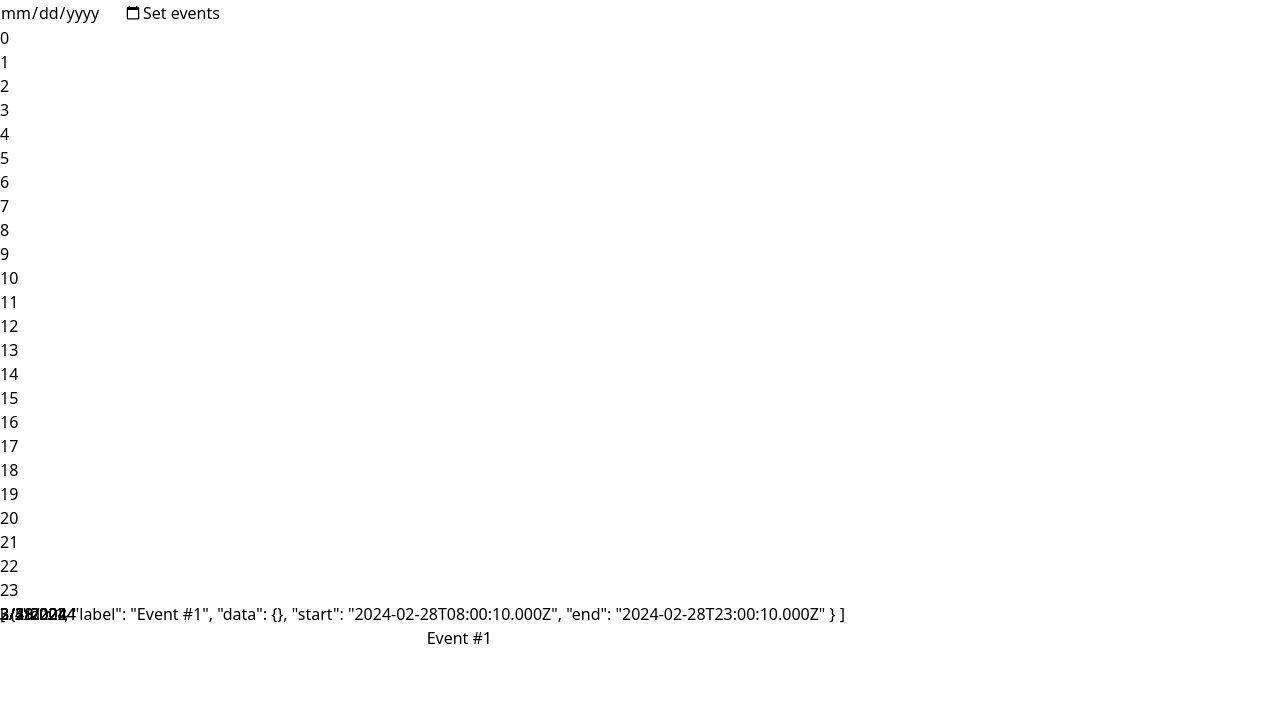
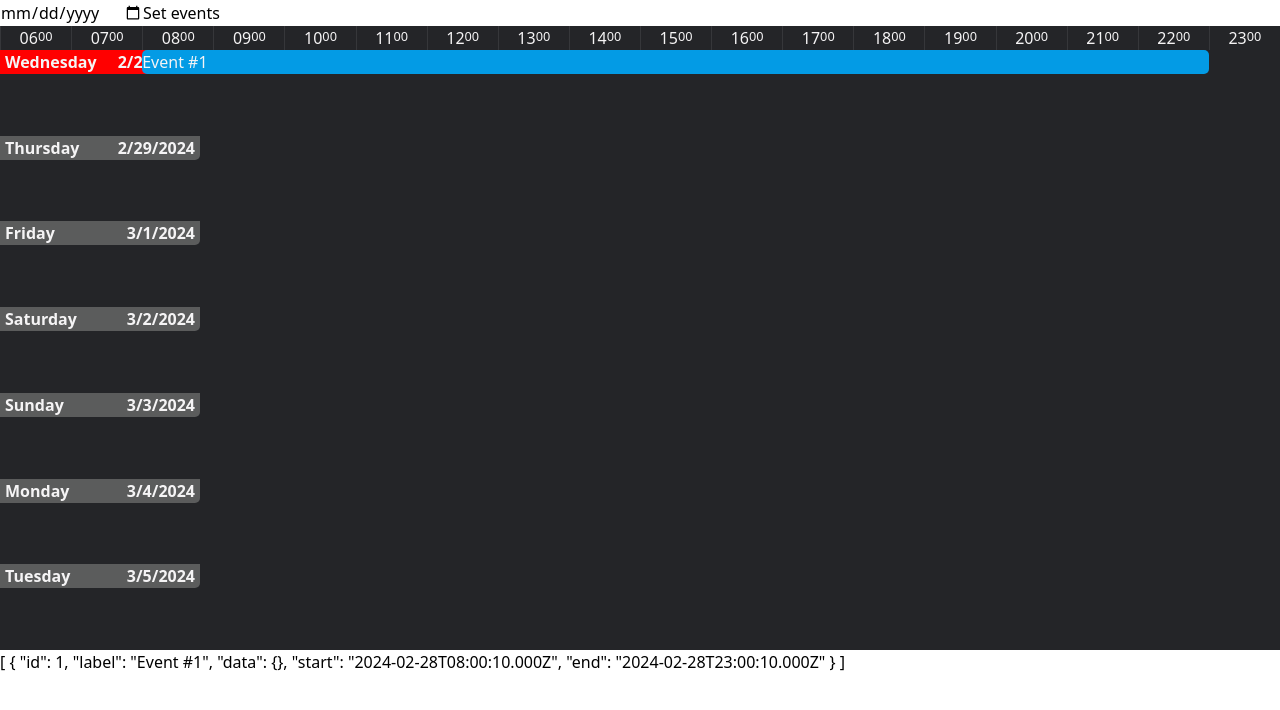
Before and after one commit to cybeq/VuelCalendar, a Vue app: page / in a window 1280 px wide. Shown: the top 710 px of the page. Built offline with nearby package versions, Linux system fonts and the light colour scheme.

Commit message:
styles correction, startHour initialized, lockResize option, corrected labels - to fix: not growing border of time borders in timeline

```diff
--- a/src/App.vue
+++ b/src/App.vue
@@ -1,7 +1,7 @@
 <template>
   <input type="date" @change="onDateChange"  v-model="date"/>
   <button @click="setEvents">Set events</button>
-  <section class="w-[600px] h-[400px]">
+  <section class="w-[100vw]">
     <VuelCalendar :vuelCalendarOptions="vuelCalendarOptions" ></VuelCalendar>
   </section>
 </template>
@@ -16,11 +16,16 @@ export default defineComponent({
       date:new Date(),
       calendarApi:{} as VuelCalendarApi,
       vuelCalendarOptions:{
+        height:600,
+        lockResize:false,
+        theme:'dark',
         startDate:new Date(),
         daysForward:7,
+        startHour:6,
         onVuelCalendarApiReady:(api:any)=>{
           this.calendarApi = api;
         },
+        onEventClicked:this.onEventClicked,
         events:[
         {
           id:1,
@@ -53,7 +58,7 @@ export default defineComponent({
           start:new Date(new Date().setHours(8, 0)),
           end:new Date(new Date().setHours(23, 0)),
         },
-        {
+            {
           id:1,
           label:'Event #3',
           data:{},
@@ -71,6 +76,10 @@ export default defineComponent({
     },
     setEvents(){
       this.calendarApi.setNewEvents(this.events)
+    },
+    onEventClicked(event:any){
+      console.log(event, 'event clicked');
+
     }
   }
 })
--- a/src/components/VuelCalendar.vue
+++ b/src/components/VuelCalendar.vue
@@ -1,20 +1,38 @@
 <template>
-  <nav id="timeline" class="border-primary-200 border-b-2 border-t-2 w-full bg-surface-100 grid grid-cols-24 rounded-t-lg">
-        <div v-for="hour in helper.hours" :key="hour" class="col-span-1 text-primary-300">{{ hour }}</div>
+  <div class="w-full h-full overflow-y-hidden overflow-x-auto">
+  <nav id="timeline" class="h-[50px] border-b-2 border-t-2 w-full rounded-t-lg overflow-hidden min-w-[1200px]"
+       :style="{backgroundColor: theme.colors.primary, borderColor:theme.colors.surface, display:'grid', gridTemplateColumns:`repeat(${24-startHourConfigurable},1fr)`}">
+        <div v-for="hour in helper.getHours(startHourConfigurable)" :key="hour" class="col-span-1 text-primary-300"
+          :style="{borderLeft: 'solid 1px',borderColor:theme.colors.surface, display:'flex',justifyContent: 'center',alignItems:'center', color:theme.colors.textPrimary}">
+          <span >{{ hour }}</span>
+          <span style="font-size:0.8em;margin-top:-3px"> 00</span>
+        </div>
   </nav>
-  <main :class="['w-full h-full  bg-surface-400 border-box overflow-auto rounded-b-lg']"  ref="container">
+  <!-- <nav :style="{position:'absolute', height:height +'px', width:'30px', background:'red', zIndex:'32'}">
+
+  </nav> -->
+  <main :class="['w-full h-full  border-box rounded-b-lg min-w-[1200px] overflow-auto']" :style="{backgroundColor:'#ffffff', minHeight: height + 'px', maxHeight:theme.lockResize ? height +'px' : 'unset'}"  ref="container">
       <div :id="`vuelcalendar_day-${day}`" v-for="day in daysForwardConfigurable" :key="day" @click="onDayClick"
-      :class="['w-full relative overflow-y-auto overflow-x-hidden border-box']" :style="{height:`${rowHeight}px`}">
-        {{ pairDateToContainer(startDateConfigurable, day).toLocaleDateString() }}
-        <div class="w-[100px] h-[20px] bg-surface-200 mt-2"
+      :class="[' w-full relative overflow-y-hidden overflow-x-hidden border-box']" :style="{height:`${rowHeight}px`, backgroundColor:theme.colors.primary, color:theme.colors.textPrimary}">
+        <div class="text-sm"
+          :style="{cursor:'pointer',backgroundColor:helper.isCurrentDay(startDateConfigurable!, day) ? theme.colors.highlight : theme.colors.menuBg, position:'absolute', zIndex:'2', fontWeight:'bold', width:'200px', paddingInline:'5px', borderBottomRightRadius:'5px', display:'grid', gridTemplateColumns:'1fr 1fr'}">
+          <div style="text-align:left"> {{ helper.daysEnumerable[pairDateToContainer(startDateConfigurable!, day).getDay()] }} </div>
+          <div style="text-align:right"> {{pairDateToContainer(startDateConfigurable!, day).toLocaleDateString() }} </div>
+        </div>
+
+        <div class="w-[100px] h-[20px] mt-2"
          v-for="event in getEventsToContainer(day)"
          :key="event"
-         :style="{marginLeft:`${getEventMarginLeft(event)}%`, width:`${getEventWidth(event)}%`}">
+         @click.stop="vuelCalendarApi.onEventClicked(event)"
+         :style="{marginLeft:`${getEventMarginLeft(event)}%`, width:`${getEventWidth(event)}%`, backgroundColor:theme.colors.event, color:theme.colors.textPrimary, borderRadius:'5px', zIndex:'22', position:'sticky'}">
          {{event.label}}
         </div>
-        <div  @mousedown.stop.prevent="onResizerMouseDown"   class="w-full h-[3px] bg-surface-200 absolute bottom-0 cursor-ns-resize"/>
+        <div  class="w-full  absolute top-0 h-full cursor-ns-resize"
+        :style="{display:'grid', gridTemplateColumns:`repeat(${24-startHourConfigurable},1fr)`, pointerEvents:'none'}"><div v-for="r in 24" :key="r" :style="{borderLeft:'solid 1px', borderColor:theme.colors.surface}"/></div>
+        <div  @mousedown.stop.prevent="onResizerMouseDown"   class="w-full h-[3px] absolute bottom-0 cursor-ns-resize" :style="{backgroundColor: theme.colors.surface}"/>
       </div>
   </main>
+</div>
   {{ eventsConfigurable }}
 </template>
 <script lang="ts">
@@ -35,6 +53,24 @@ export default defineComponent({
       required:true,
     }
   },
+  computed:{
+    theme(){
+      return{
+        colors:{
+        surface:this.vuelCalendarApi.theme === 'light' ? '#fff' : (this.vuelCalendarApi.theme === 'dark' ? '#36373a' : '#fff'),
+        primary:this.vuelCalendarApi.theme === 'light' ? '#f1f1f1' : (this.vuelCalendarApi.theme === 'dark' ? '#242528' : '#f1f1f1'),
+        event:this.vuelCalendarApi.theme === 'light' ? '#039be5' : (this.vuelCalendarApi.theme === 'dark' ? '#039be5' : '#039be5'),
+        highlight:this.vuelCalendarApi.theme === 'light' ? '#fd1b1b' : (this.vuelCalendarApi.theme === 'dark' ? 'red' : '#fd1b1b'),
+        textPrimary:this.vuelCalendarApi.theme === 'light' ? '#000000' : (this.vuelCalendarApi.theme === 'dark' ? '#f5f4f5' : '#000000'),
+        menuBg:'#5b5c5c'
+        },
+        lockResize:this.vuelCalendarApi.lockResize
+      }
+    },
+    height(){
+      return this.vuelCalendarApi.height
+    }
+  },
   data(){
     return{
       vuelCalendarApi:new VuelCalendarOptions(
@@ -51,12 +87,13 @@ export default defineComponent({
       startDateConfigurable:this.vuelCalendarOptions.startDate,
       eventsConfigurable:this.vuelCalendarOptions.events,
       daysForwardConfigurable:this.vuelCalendarOptions.daysForward,
+      startHourConfigurable:this.vuelCalendarOptions.startHour ?? 0
     }
   },
   created(){
     this.$nextTick(()=>{
       var containerHeight = (this.$refs.container as HTMLDivElement).offsetHeight;
-      this.rowHeight = (containerHeight / this.vuelCalendarOptions.daysForward);
+      this.rowHeight = (containerHeight / (this.vuelCalendarOptions.daysForward));
       console.log(this.rowHeight);
     })
   },
@@ -66,22 +103,22 @@ export default defineComponent({
       const clickedWidthFromLeft = event.clientX - el.getBoundingClientRect().left
       const percentClicked = (clickedWidthFromLeft / el.offsetWidth) * 100;
 
-      console.log('click', event.target, el.offsetWidth, clickedWidthFromLeft, percentClicked, this.helper.convertPercentageToTime(percentClicked));
+      console.log('click', event.target, el.offsetWidth, clickedWidthFromLeft, percentClicked, this.helper.convertPercentageToTime(percentClicked, this.startHourConfigurable));
     },
     onResizerMouseDown(event:MouseEvent) {
         this.resizer.isResizing = true;
         const parentEl = (event.target! as HTMLDivElement).parentElement! as HTMLDivElement;
         this.resizer.resizedElBottom = parentEl.getBoundingClientRect().bottom;
         this.resizer.resizedEl = parentEl;
-        document.body.addEventListener('mousemove', this.onResizerMouseMove)
-        document.body.addEventListener('mouseup', this.onResizerMouseUp)
+        document.addEventListener('mousemove', this.onResizerMouseMove)
+        document.addEventListener('mouseup', this.onResizerMouseUp)
     },
     onResizerMouseUp() {
         this.resizer.isResizing = false;
         this.resizer.resizedElBottom = null;
         this.resizer.resizedEl = null;
-        document.body.removeEventListener('mousemove', this.onResizerMouseMove)
-        document.body.removeEventListener('mouseup', this.onResizerMouseUp)
+        document.removeEventListener('mousemove', this.onResizerMouseMove)
+        document.removeEventListener('mouseup', this.onResizerMouseUp)
     },
     onResizerMouseMove(event:MouseEvent) {
       if (!this.resizer.isResizing) return;
@@ -106,7 +143,7 @@ export default defineComponent({
         this.eventsConfigurable = events;
     },
     getEventsToContainer(day:number){
-      const newDate = new Date(this.startDateConfigurable);
+      const newDate = new Date(this.startDateConfigurable!);
       const targetDate = new Date(newDate.setDate(newDate.getDate() + day - 1));
 
       const events = this.eventsConfigurable ?? [];
@@ -128,10 +165,10 @@ export default defineComponent({
     },
     // szerokosci oraz marginy
     getEventMarginLeft(event:any){
-      return this.helper.convertTimeToPercentage(this.helper.getTimeFromDate(event.start))
+      return this.helper.convertTimeToPercentage(this.helper.getTimeFromDate(event.start), this.startHourConfigurable)
     },
     getEventWidth(event:any){
-      return this.helper.convertTimeDistanceToPercentage(this.helper.getTimeFromDate(event.start), this.helper.getTimeFromDate(event.end))
+      return this.helper.convertTimeDistanceToPercentage(this.helper.getTimeFromDate(event.start), this.helper.getTimeFromDate(event.end), this.startHourConfigurable)
     }
     /* */
   }
--- a/src/utils/Helper.ts
+++ b/src/utils/Helper.ts
@@ -1,35 +1,90 @@
 export class Helper{
-  public convertPercentageToTime(percentage: number):string {
-    const totalMinutes = percentage * 24 * 60 /100;
-    const hours = Math.floor(totalMinutes / 60);
-    const minutes = Math.floor(totalMinutes % 60);
-    const time = `${hours.toString().padStart(2, '0')}:${minutes.toString().padStart(2, '0')}`;
-    return time;
-  }
+
   public getTimeFromDate(date: Date): string {
     const hours = date.getHours().toString().padStart(2, '0');
     const minutes = date.getMinutes().toString().padStart(2, '0');
     return `${hours}:${minutes}`;
   }
-  public convertTimeToPercentage(timeString: string): number {
+  // public convertTimeToPercentage(timeString: string, startHour:number = 0): number {
+  //   const [hours, minutes] = timeString.split(':').map(Number);
+  //   const totalMinutes = hours * 60 + minutes;
+  //   const percentage = (totalMinutes / (24 * 60)) * 100;
+  //   return percentage;
+  // }
+  // public convertPercentageToTime(percentage: number, startHour:number = 0):string {
+  //   const totalMinutes = percentage * 24 * 60 /100;
+  //   const hours = Math.floor(totalMinutes / 60);
+  //   const minutes = Math.floor(totalMinutes % 60);
+  //   const time = `${hours.toString().padStart(2, '0')}:${minutes.toString().padStart(2, '0')}`;
+  //   return time;
+  // }
+  // public convertTimeDistanceToPercentage(startTimeString: string, endTimeString: string, startHour:number = 0): number {
+  //   const [startHours, startMinutes] = startTimeString.split(':').map(Number);
+  //   const [endHours, endMinutes] = endTimeString.split(':').map(Number);
+  //   const startTotalMinutes = startHours * 60 + startMinutes;
+  //   const endTotalMinutes = endHours * 60 + endMinutes;
+  //   let timeDistance = endTotalMinutes - startTotalMinutes;
+  //   if (timeDistance < 0) {
+  //       timeDistance += 24 * 60;
+  //   }
+  //   const percentage = (timeDistance / (24 * 60)) * 100;
+  //   return percentage;
+  // }
+  public convertTimeToPercentage(timeString: string, startHour: number = 0): number {
     const [hours, minutes] = timeString.split(':').map(Number);
-    const totalMinutes = hours * 60 + minutes;
-    const percentage = (totalMinutes / (24 * 60)) * 100;
+    const totalMinutes = (hours - startHour) * 60 + minutes; // Odejmujemy startHour
+    const totalHours = 24 - startHour; // Ustalamy ilość godzin po przesunięciu
+    const percentage = (totalMinutes / (totalHours * 60)) * 100; // Dzielimy przez ilość minut w dostępnych godzinach
+    console.log('time to per', percentage);
+
     return percentage;
-  }
-  public convertTimeDistanceToPercentage(startTimeString: string, endTimeString: string): number {
+}
+
+public convertPercentageToTime(percentage: number, startHour: number = 0): string {
+    const totalMinutes = percentage * (24 - startHour) * 60 / 100; // Mnożymy przez 24 - startHour
+    const hours = Math.floor(totalMinutes / 60) + startHour; // Dodajemy startHour
+    const minutes = Math.floor(totalMinutes % 60);
+    const time = `${hours.toString().padStart(2, '0')}:${minutes.toString().padStart(2, '0')}`;
+    return time;
+}
+
+public convertTimeDistanceToPercentage(startTimeString: string, endTimeString: string, startHour: number = 0): number {
     const [startHours, startMinutes] = startTimeString.split(':').map(Number);
     const [endHours, endMinutes] = endTimeString.split(':').map(Number);
-    const startTotalMinutes = startHours * 60 + startMinutes;
-    const endTotalMinutes = endHours * 60 + endMinutes;
+    let startTotalMinutes = (startHours - startHour) * 60 + startMinutes; // Odejmujemy startHour
+    let endTotalMinutes = (endHours - startHour) * 60 + endMinutes; // Odejmujemy startHour
+    if (startTotalMinutes < 0) {
+        startTotalMinutes += (24 - startHour) * 60; // Mnożymy przez 24 - startHour
+    }
+    if (endTotalMinutes < 0) {
+        endTotalMinutes += (24 - startHour) * 60; // Mnożymy przez 24 - startHour
+    }
     let timeDistance = endTotalMinutes - startTotalMinutes;
     if (timeDistance < 0) {
-        timeDistance += 24 * 60;
+        timeDistance += (24 - startHour) * 60; // Mnożymy przez 24 - startHour
     }
-    const percentage = (timeDistance / (24 * 60)) * 100;
+    const percentage = (timeDistance / ((24 - startHour) * 60)) * 100; // Dzielimy przez 24 - startHour
+    console.log('distance to per', percentage);
+
     return percentage;
+}
+
+  public hours = Array.from({length: 24}, (_, i) => `${i.toString().padStart(2, '0')}`)
+  public getHours(startHourConfigurable:number = 0){
+    return this.hours.slice(startHourConfigurable);
   }
+  public daysEnumerable = ['Sunday', 'Monday', 'Tuesday', 'Wednesday', 'Thursday', 'Friday', 'Saturday']
 
-  public hours = [0,1,2,3,4,5,6,7,8,9,10,11,12,13,14,15,16,17,18,19,20,21,22,23]
+  public isCurrentDay(startDate:Date, daysForward:number){
+    const today = new Date();
 
+
+    const futureDate =new Date( new Date(today.getTime() + (daysForward -1) * 24 * 60 * 60 * 1000));
+    console.log(futureDate, 'futureDay');
+
+
+    return startDate.getDate() === futureDate.getDate() &&
+           startDate.getMonth() === futureDate.getMonth() &&
+           startDate.getFullYear() === futureDate.getFullYear();
+  }
 }
--- a/src/utils/VuelCalendarOptions.ts
+++ b/src/utils/VuelCalendarOptions.ts
@@ -1,14 +1,31 @@
 class VuelCalendarOptions{
-  onVuelCalendarApiReady = (params:any) => {}
+  onVuelCalendarApiReady:Function = (params:any) => {}
+  onEventClicked:Function = (params:any)=>{};
   api?:VuelCalendarApi;
   setNewStartDate?:Function;
   setEvents?:Function;
   startDate?:Date = new Date()
   daysForward = 7;
   events?:Array<any> = [];
+  theme?:string = 'light';
+  height?:number = 600;
+  lockResize?:boolean = false;
+  startHour?:number = 0
   constructor(vuelCalendarOptions:VuelCalendarOptions, componentSetNewStartDate:Function, componentSetEvents:Function){
     this.setNewStartDate = componentSetNewStartDate;
     this.setEvents = componentSetEvents;
+    if(vuelCalendarOptions.lockResize){
+      this.lockResize = vuelCalendarOptions.lockResize
+    }
+    if(vuelCalendarOptions.startHour){
+      this.startHour = vuelCalendarOptions.startHour
+    }
+    if(vuelCalendarOptions.height){
+      this.height = vuelCalendarOptions.height
+    }
+    if(vuelCalendarOptions.theme){
+      this.theme = vuelCalendarOptions.theme
+    }
     if(vuelCalendarOptions.startDate)
     {
       if(!(vuelCalendarOptions.startDate instanceof Date)){
@@ -31,6 +48,14 @@ class VuelCalendarOptions{
       this.onVuelCalendarApiReady = (api:VuelCalendarApi)=>
       {
         return vuelCalendarOptions.onVuelCalendarApiReady(api)
+      }
+    }
+
+    if(vuelCalendarOptions.onEventClicked)
+    {
+      this.onEventClicked = (event:any)=>
+      {
+        return vuelCalendarOptions.onEventClicked(event);
       }
     }
 
```
Also changed, not shown: tailwind.config.js (+6 -8 lines).
